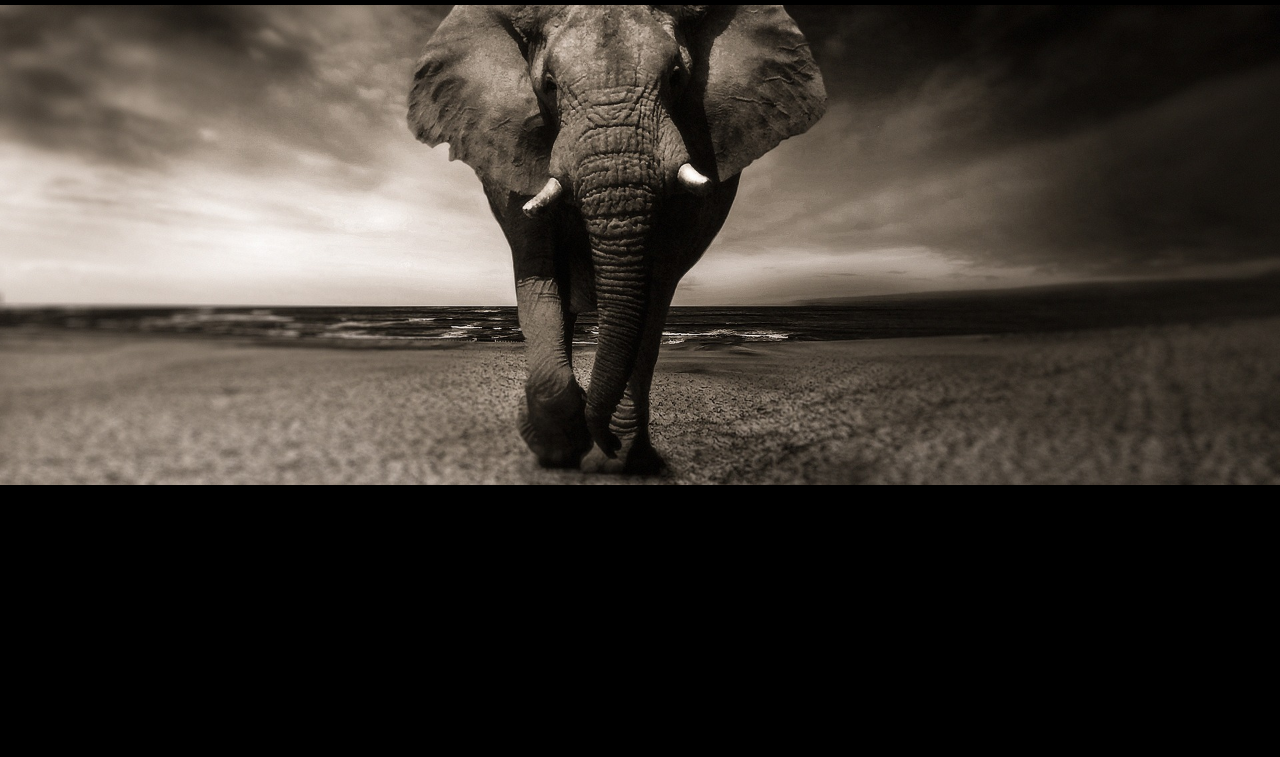
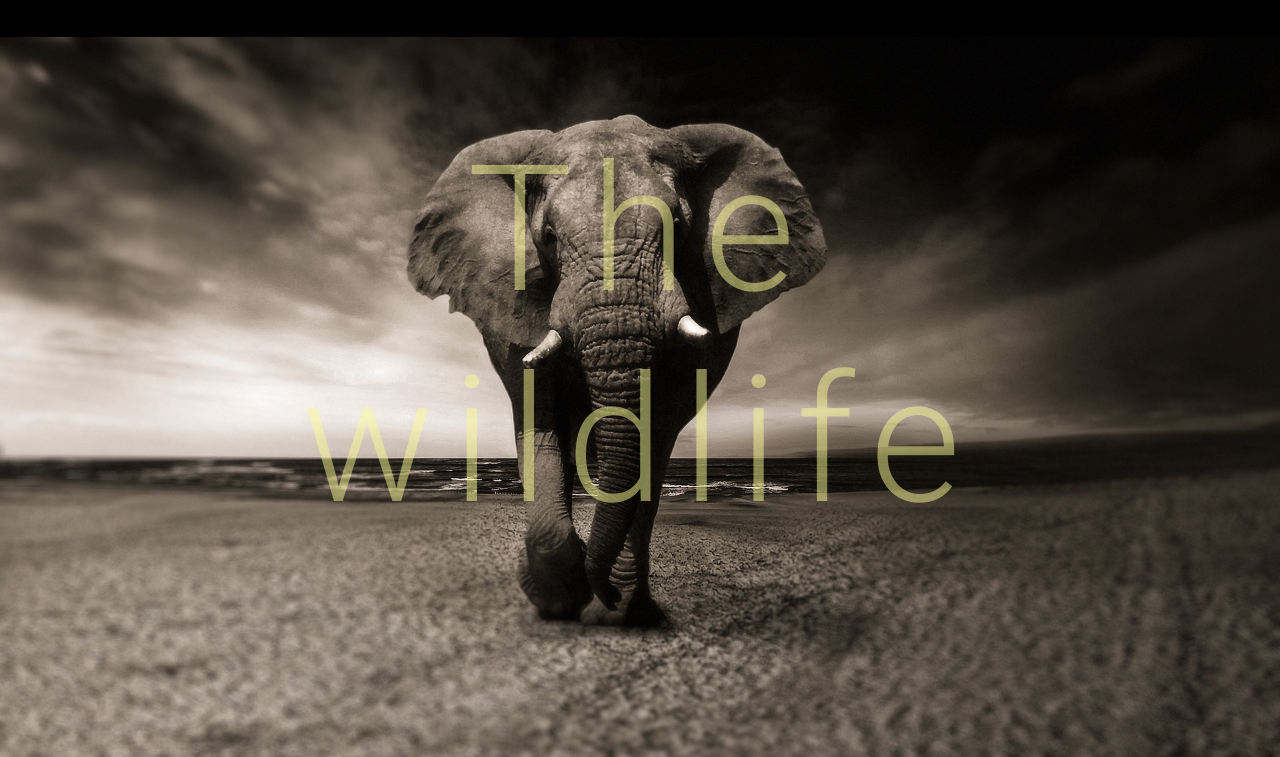
Before and after one commit to Code-Institute-Submissions/first-milestone-5, a plain HTML site: page main-page/index.html in a window 1280 px wide. Shown: the part 71-828 px from the top of the page. Before the commit the page ends 800 px from the top, so only its background shows below. Drawn offline with nearby package versions, Linux system fonts and the light colour scheme.

Commit message:
Add hero-image and headline to header in index.html

```diff
--- a/main-page/assets/css/style.css
+++ b/main-page/assets/css/style.css
@@ -20,6 +20,10 @@ body{
     background-color:#000;
 }
 
+#hero-headline h1{
+    color:rgba(130, 100, 70, 0.4);
+}
+
 
 
 /*----------------------------------------------------colors end*/
@@ -36,6 +40,7 @@ body{
 
 .navbar-nav {
     text-align: center;
+    width:95%;
 }
 
 #header-content{
@@ -49,7 +54,32 @@ body{
     background-position: center;
     width:100%;
     height:inherit;
+    margin-top:2em;
+    position:relative;
 }
+
+
+#hero-headline{
+    width:100%;
+    text-align:center;
+}
+
+#hero-headline h1{
+    font-size:5em;
+    color:rgba(250, 250, 150, 0.5);
+    letter-spacing:0.1em;
+    position:relative;
+    top:0.8em;
+}
+
+
+
+
+
+
+
+
+
 
 
 /*----------------------------------------------------header-end*/
@@ -65,8 +95,14 @@ body{
     }
 
     #logo-image img{
-        width:80%;
+        width:100%;
     }
+    #hero-headline h1{
+    font-size:5em;
+    color:rgba(250, 250, 150, 0.5);
+    top:0.8em;
+
+}
 }
 
 
@@ -91,6 +127,13 @@ body{
     #logo-image img{
         width:60%;
     }
+
+    #hero-headline h1{
+    font-size:6em;
+    position:relative;
+    top:0.5em;
+}
+
 }
 
 
@@ -103,6 +146,19 @@ body{
     #logo-image img{
         width:40%;
     }
+
+
+    #hero-image{
+        height:45em;
+    }
+
+    #hero-headline h1{
+    font-size:116em;
+    position:relative;
+    top:0.6em;
+}
+
+
 }
 
 @media only screen and (min-width: 1024px) { /*desktops*/
@@ -122,6 +178,20 @@ body{
     #logo-image img{
         width:40%;
     }
+
+
+    #hero-image{
+
+        height:45em;
+    }
+
+
+    #hero-headline h1{
+        font-size:11em;
+        top:0.5em;
+
+    }
+
 }
 
 
@@ -143,8 +213,14 @@ body{
     }
 
     #hero-image{
-        margin-top:1em;
         height:45em;
+    }
+
+
+#hero-headline h1{
+        font-size:15em;
+        top:0em;
+
     }
 
 
--- a/main-page/index.html
+++ b/main-page/index.html
@@ -26,7 +26,7 @@
             </div>
         </nav>
 
-            <div id="hero-image"></div>
+            <div id="hero-image"><div id="hero-headline"><h1><bold>The <br> wildlife</h1></div></div>
 
     </header>
 
```
